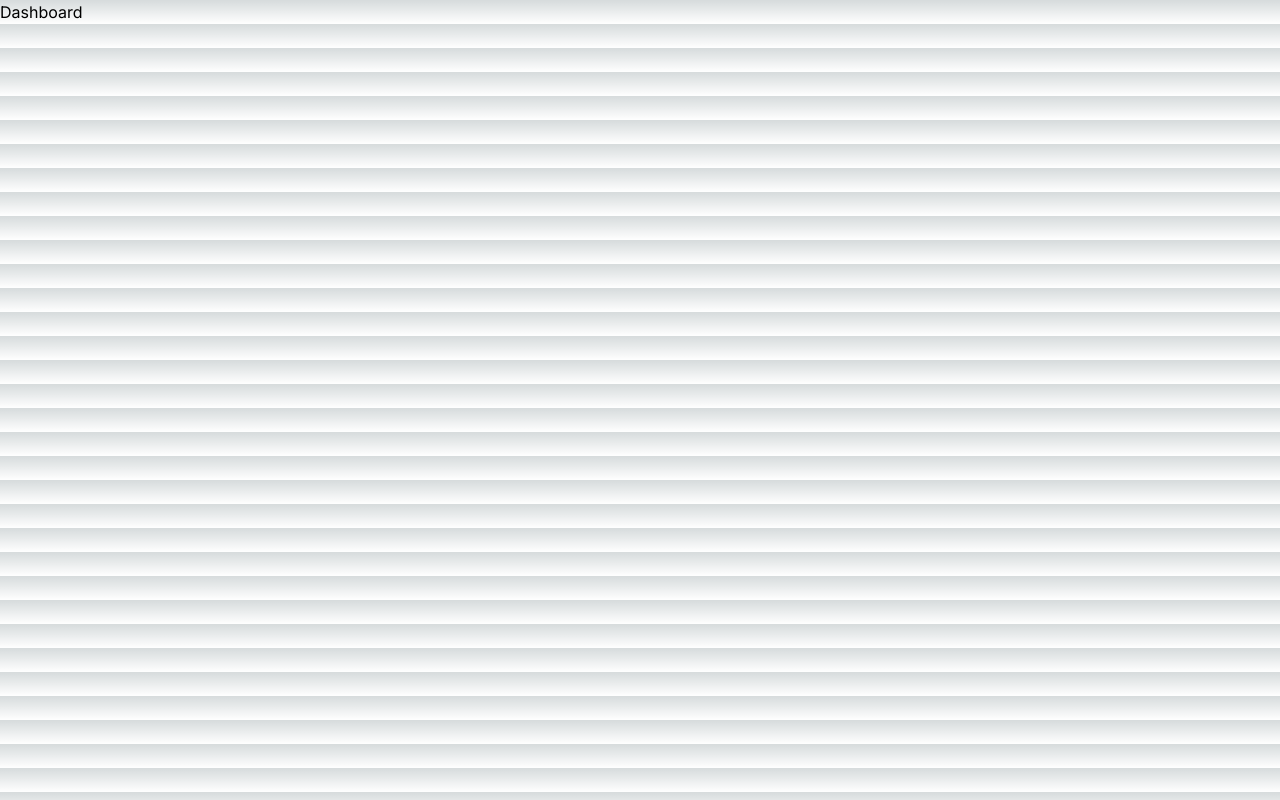
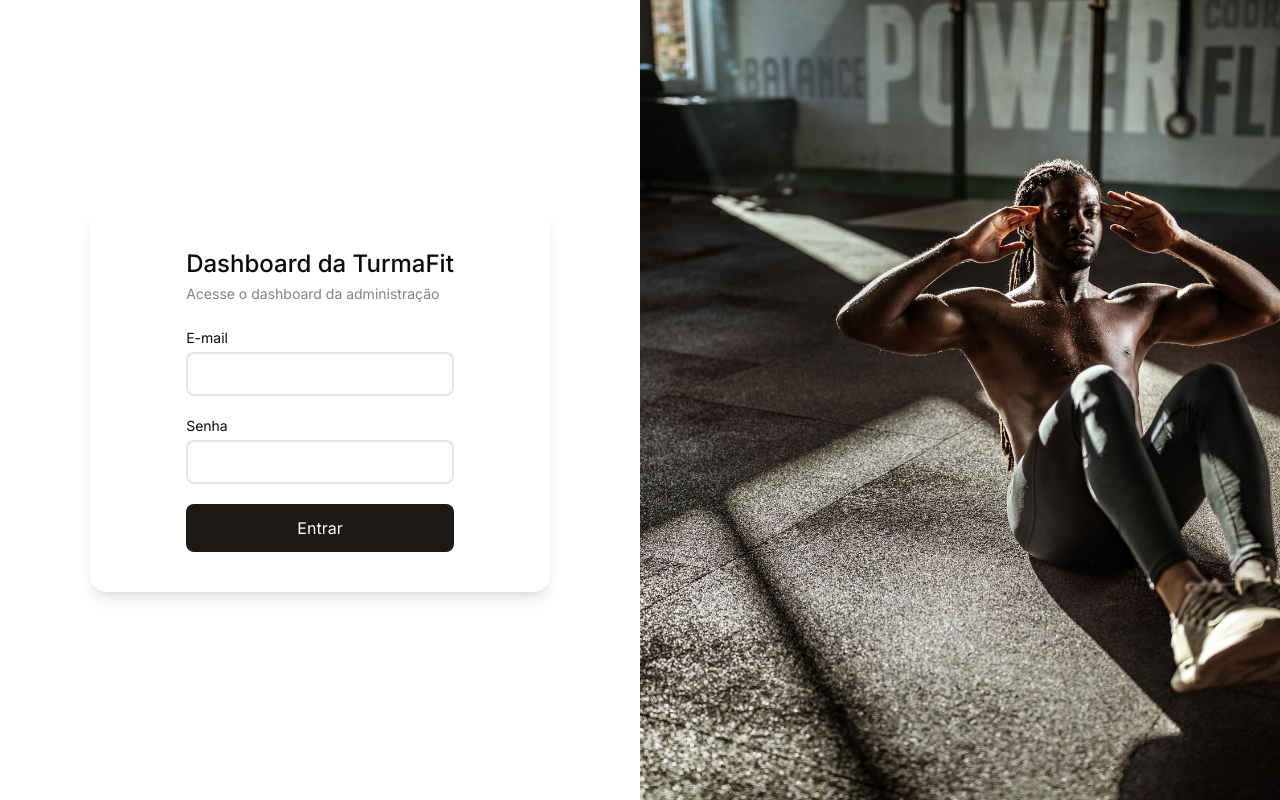
Before and after one commit to isaacbatst/turma-fit-monorepo, a Next.js app in the folder dashboard/: page / in a window 1280 px wide. Built offline with nearby package versions, Linux system fonts and the light colour scheme.

Commit message:
add static login page

```diff
--- /dev/null
+++ b/dashboard/src/app/components/LoginForm.tsx
@@ -0,0 +1,33 @@
+import React from 'react'
+
+type Props = {}
+
+const LoginForm = (props: Props) => {
+  return (
+    <form className="py-10 px-24 rounded-2xl shadow-lg flex flex-col gap-5">
+      <div className="mb-1">
+        <h2 className='text-2xl font-medium mb-1'>Dashboard da TurmaFit</h2>
+        <p className="text-sm text-stone-950 opacity-50">Acesse o dashboard da administração</p>
+      </div>
+      <div className="flex flex-col">
+        <label className="text-sm mb-1" htmlFor="login-email">E-mail</label>
+        <input type="text" name="login-email" id="login-email"
+          className='bg-transparent text-stone-950 py-2 px-3 outline-none border-2 border-stone-200 rounded-lg
+                focus:border-stone-600' />
+      </div>
+      <div className="flex flex-col">
+        <label className="text-sm mb-1" htmlFor="login-password">Senha</label>
+        <input type="password" name="login-password" id="login-password"
+          className='bg-transparent text-stone-950 py-2 px-3 outline-none border-2 border-stone-200 rounded-lg
+              focus:border-stone-600' />
+      </div>
+      <button type="submit"
+        className="bg-stone-900 hover:scale-105 active:scale-110 transition
+              text-white py-3 px-4 rounded-lg">
+        Entrar
+      </button>
+    </form>
+  )
+}
+
+export default LoginForm
--- a/dashboard/src/app/page.tsx
+++ b/dashboard/src/app/page.tsx
@@ -1,9 +1,17 @@
-import Image from 'next/image'
+import Image from "next/image";
+import LoginForm from "./components/LoginForm";
 
 export default function Home() {
   return (
-    <main>
-      <h1>Dashboard</h1>
+    <main className="bg-white text-stone-950">
+      <div className="min-h-screen flex">
+        <div className="flex-1 flex justify-center items-center">
+          <LoginForm />
+        </div>
+        <div className="hidden lg:block flex-1">
+          <Image className="h-full object-cover" src="/login-bg.jpg" alt="workout" width={1920} height={1080} />
+        </div>
+      </div>
     </main>
   )
 }
```
Also changed, not shown: dashboard/public/login-bg.jpg (added).
